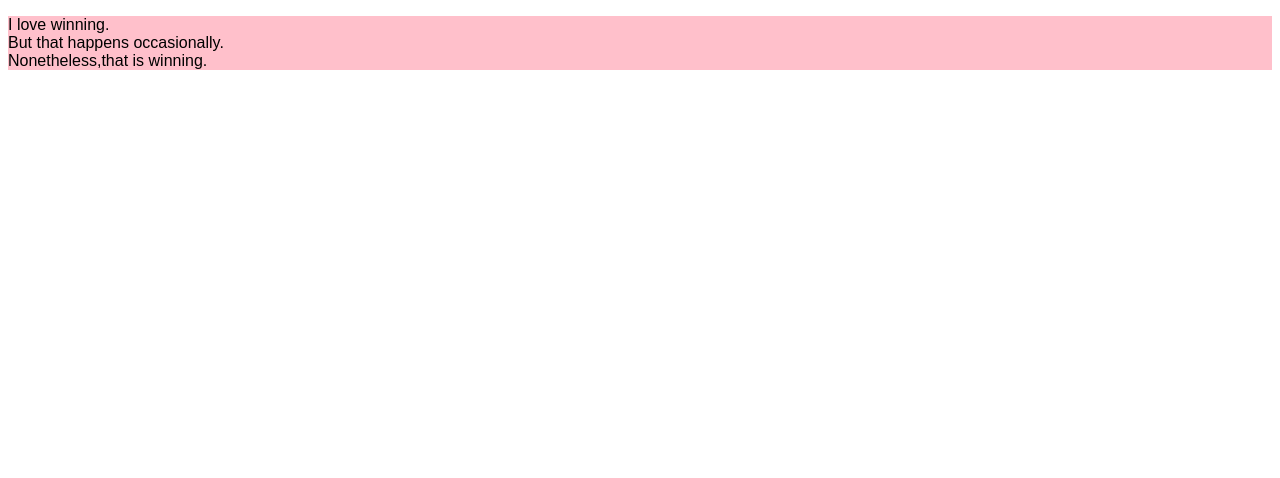
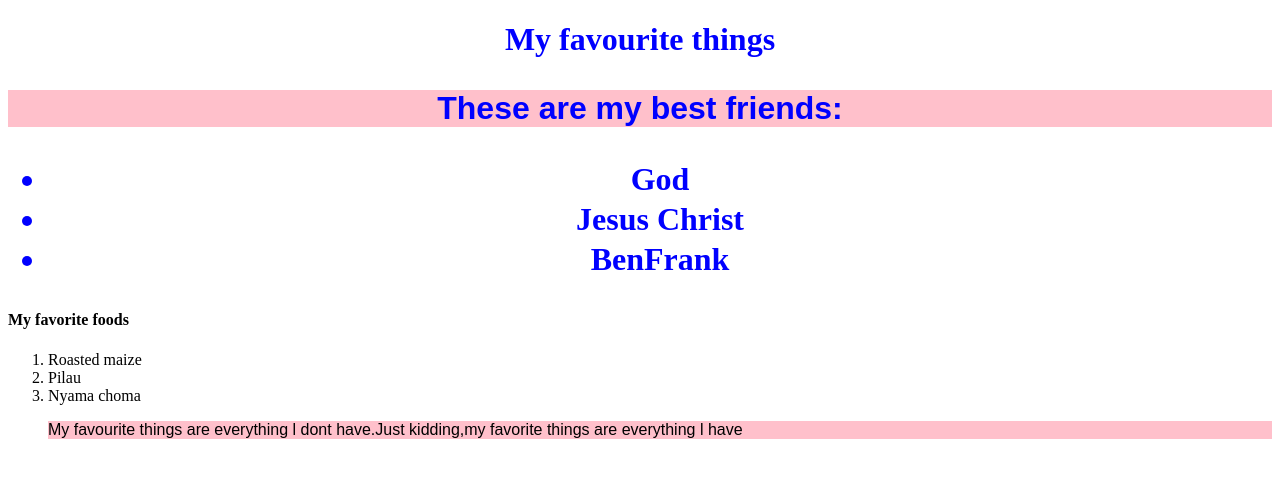
Before and after one commit to dorcasndungu/HTML, a plain HTML site: page my-favorite-things.html in a window 1280 px wide. Drawn offline with Linux system fonts and the light colour scheme.

Commit message:
adding block elements

```diff
--- a/my-favorite-things.html
+++ b/my-favorite-things.html
@@ -5,7 +5,20 @@
     <link href="css/styles.css" rel="stylesheet" type="text/css">
   </head>
   <body>
-    <p>I love winning. <br>But that happens occasionally.<br>Nonetheless,that is winning.
+  <h1>My favourite things<h1>
+  <p>These are my best friends:<p>
+    <ul>
+      <li>God</li>
+      <li>Jesus Christ</li>
+      <li>BenFrank</li>
+    </ul>
+    <h4>My favorite foods</h4>
+    <ol>
+      <li>Roasted maize</li>
+      <li>Pilau</li>
+      <li>Nyama choma</li>
+
+    <p>My favourite things are everything l dont have.Just kidding,my favorite things are everything l have</p>
     </p>
   </body>
 </html>
```
Also changed, not shown: my-first-webpage.html (added, +21 -0 lines).
